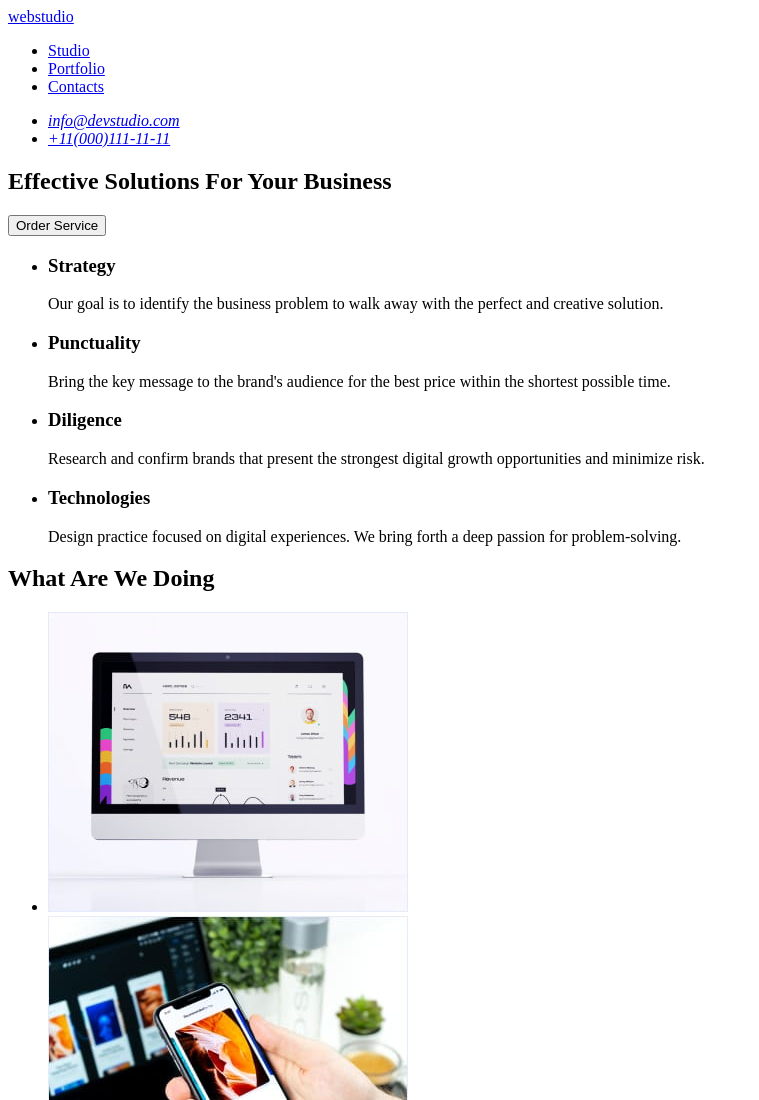
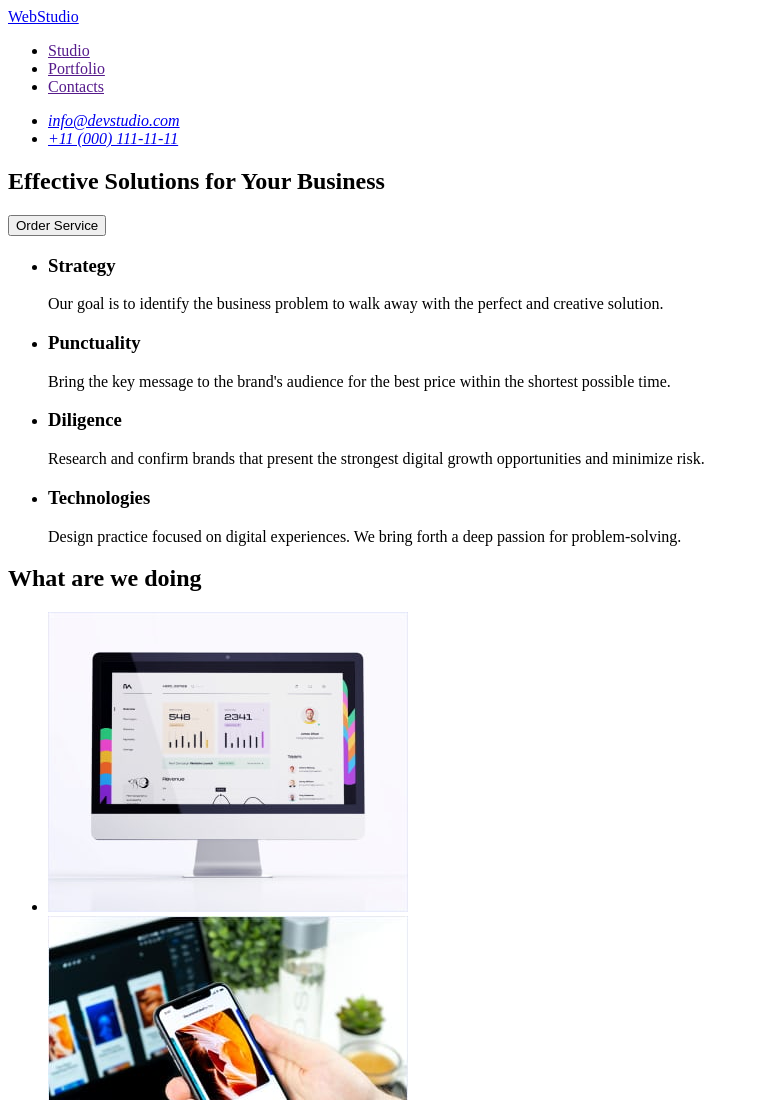
Before and after one commit to JuliaStavychna/goit-markup-hw-01, a plain HTML site: page index.html in a window 1280 px wide. Shown: the top 1100 px of the page, without its empty margins (0-759 px from the left). Drawn offline with Linux system fonts and the light colour scheme.

Commit message:
Update index.html

```diff
--- a/index.html
+++ b/index.html
@@ -8,23 +8,23 @@
   </head>
   <header>
     <nav>
-      <a href=".index.html">webstudio</a>
+      <a href="./index.html">WebStudio</a>
       <ul>
-        <li><a href="#">Studio</a></li>
-        <li><a href="#">Portfolio</a></li>
-        <li><a href="#">Contacts</a></li>
+        <li><a href="">Studio</a></li>
+        <li><a href="">Portfolio</a></li>
+        <li><a href="">Contacts</a></li>
       </ul>
     </nav>
     <address>
       <ul>
         <li><a href="mailto:info@devstudio.com">info@devstudio.com</a></li>
-        <li><a href="tel:+11(000)111-11-11">+11(000)111-11-11</a></li>
+        <li><a href="tel:+110001111111">+11 (000) 111-11-11</a></li>
       </ul>
     </address>
   </header>
   <main>
     <section>
-      <h1>Effective Solutions For Your Business</h1>
+      <h1>Effective Solutions for Your Business</h1>
       <button type="button">Order Service</button>
     </section>
     <section>
@@ -61,7 +61,7 @@
       </ul>
     </section>
     <section>
-      <h2>What Are We Doing</h2>
+      <h2>What are we doing</h2>
       <ul>
         <li>
           <img
@@ -88,6 +88,7 @@
           />
         </li>
       </ul>
+    </section>
     <section>
       <h2>Our Team</h2>
       <ul>
@@ -149,7 +150,6 @@
         </li>
       </ul>
     </section>
-    </section>
   </main>
   <footer>
     <a href=".index.html">webstudio</a>
```
Lines whose indentation alone changed are shown as unchanged.
